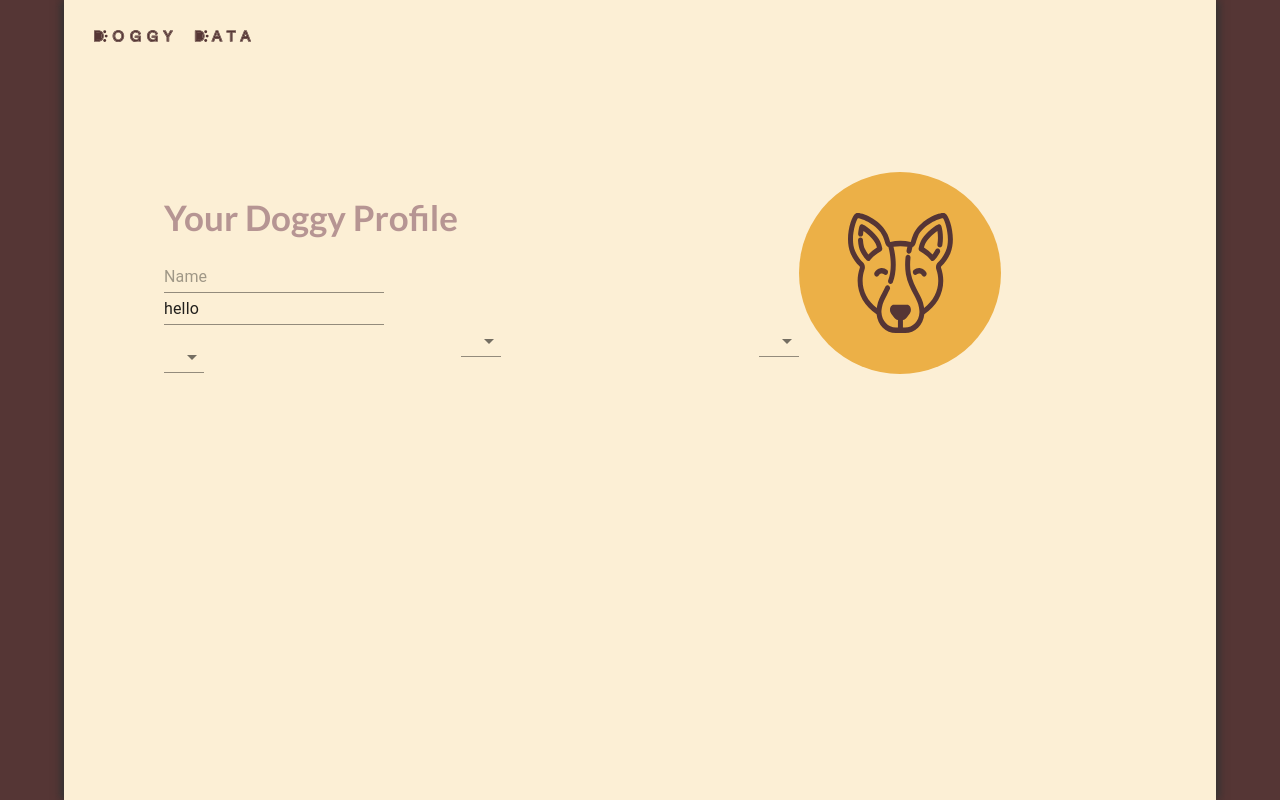
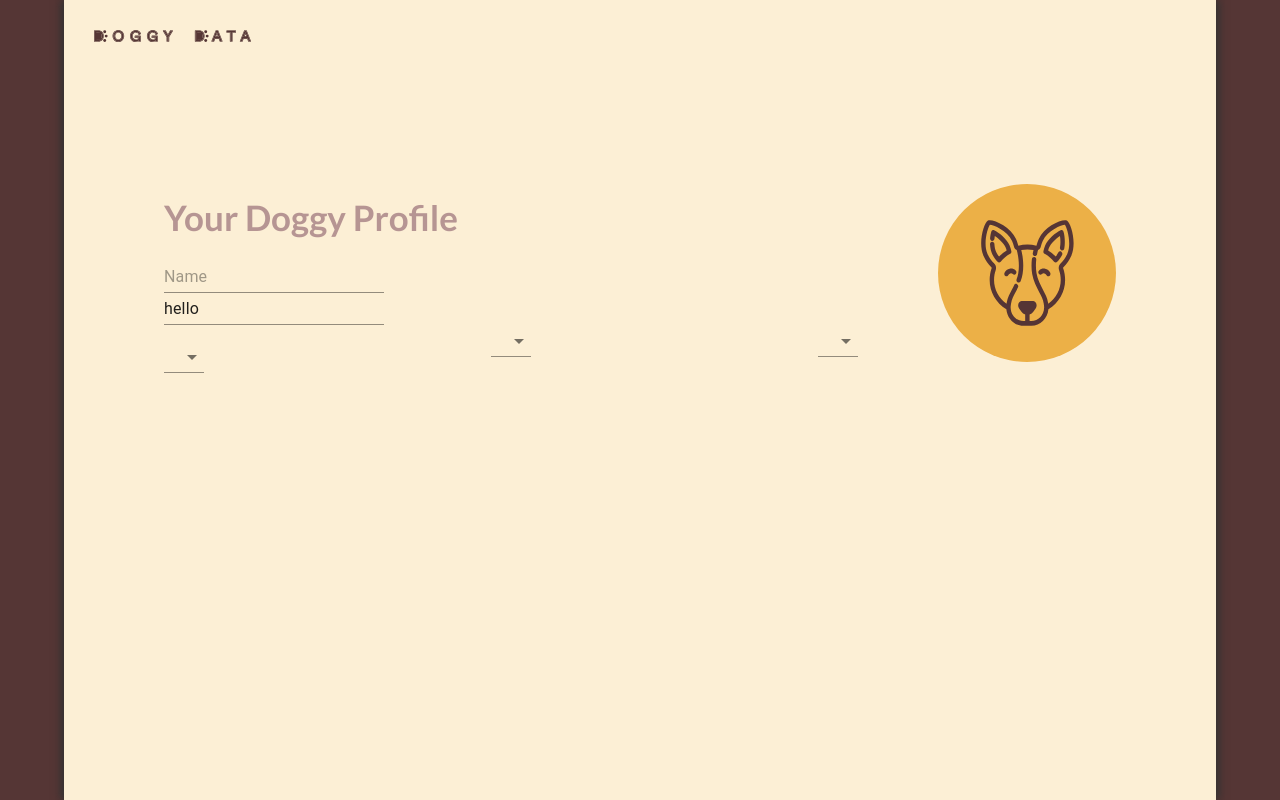
Before and after one commit to susiesko/helloralphie-doggiedata, a React (Create React App) app: page / in a window 1280 px wide. Built offline with nearby package versions, Linux system fonts and the light colour scheme.

Commit message:
action creator for saving profile

```diff
--- a/src/containers/Profile/Profile.js
+++ b/src/containers/Profile/Profile.js
@@ -3,19 +3,25 @@ import Grid from '@material-ui/core/Grid';
 import ProfilePic from '../../components/SVGs/ProfilePic';
 import ProfileForm from '../../components/Profile/ProfileForm';
 
+import classes from './Profile.module.css';
+
 const Profile = () => {
+
+    {/* <div className={classes.Profile}>
+      <div></div>
+    </div> */}
   return (
     <Grid
       container
       direction="row"
-      justify="space-evenly"
-      alignItems="stretch"
+      justify="space-between"
+      spacing={10}
     >
-      <Grid container item xs={12} md={8}>
+      <Grid container item xs={12} md={9}>
         <ProfileForm/>
       </Grid>
 
-      <Grid container item xs={12} md={4}>
+      <Grid container item xs={12} md={3}>
         <ProfilePic/>
       </Grid>
 
--- /dev/null
+++ b/src/containers/Profile/Profile.module.css
@@ -0,0 +1,5 @@
+.Profile{
+  box-sizing: border-box;
+  display: flex;
+  justify-content: space-between;
+}
--- a/src/css/style.scss
+++ b/src/css/style.scss
@@ -15,7 +15,6 @@ body {
   background: #FCEFD5;
   color: $theme-font-color;
   font-size: 20px;
-  width: 100%;
   max-width:1152px;
   margin: auto;
   width: 100%;
--- /dev/null
+++ b/src/store/actions/actionTypes.js
@@ -0,0 +1 @@
+export const SAVE_PROFILE = 'SAVE_PROFILE';
--- /dev/null
+++ b/src/store/actions/index.js
@@ -0,0 +1,6 @@
+import * as actionTypes from './actionTypes';
+
+export const saveProfile = (data) => ({
+  type: actionTypes.SAVE_PROFILE,
+  data
+});
```
